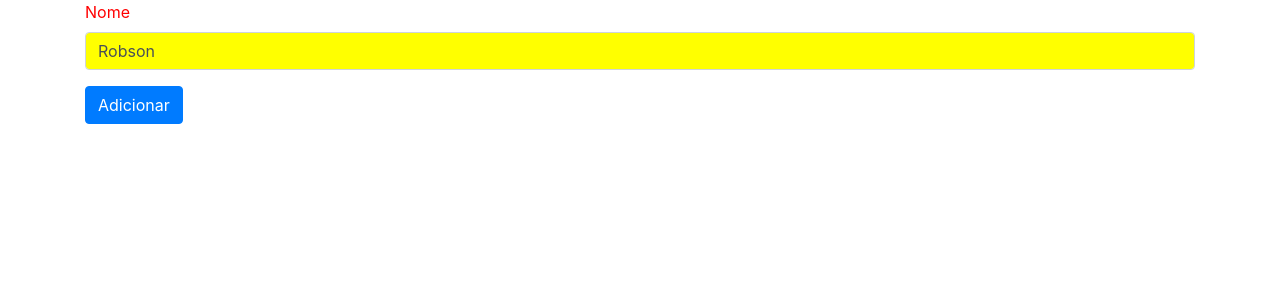
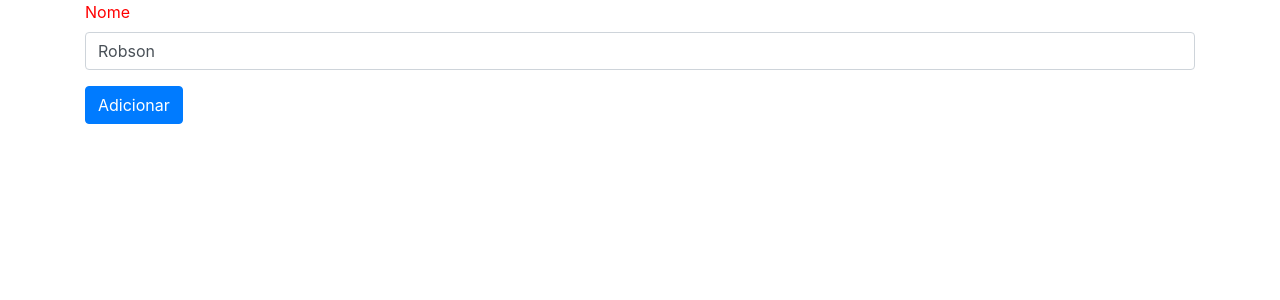
Before and after one commit to robmartinhao/algaworks-fsa-fundamentos-angular, an Angular app: page / in a window 1280 px wide. Shown: the top 300 px of the page. Built offline with nearby package versions, Linux system fonts and the light colour scheme.

Commit message:
11.2. Respondendo a eventos do hospedeiro com @HostListener

```diff
--- a/src/app/campo-colorido.directive.ts
+++ b/src/app/campo-colorido.directive.ts
@@ -1,4 +1,4 @@
-import { Directive, ElementRef, Renderer2 } from '@angular/core';
+import { Directive, ElementRef, HostListener, Renderer2 } from '@angular/core';
 
 @Directive({
   selector: '[appCampoColorido]'
@@ -8,9 +8,15 @@ export class CampoColoridoDirective {
   constructor(
     private elementRef: ElementRef,
     private renderer: Renderer2
-  ) {
-    console.log(this.elementRef.nativeElement)
+  ) { }
+
+  @HostListener('focus') oGanharFoco() {
     this.renderer.setStyle(this.elementRef.nativeElement,
       'background-color', 'yellow');
-   }
+  }
+
+  @HostListener('blur') aoPerderFoco() {
+    this.renderer.setStyle(this.elementRef.nativeElement,
+      'background-color', 'transparent');
+  }
 }
```
